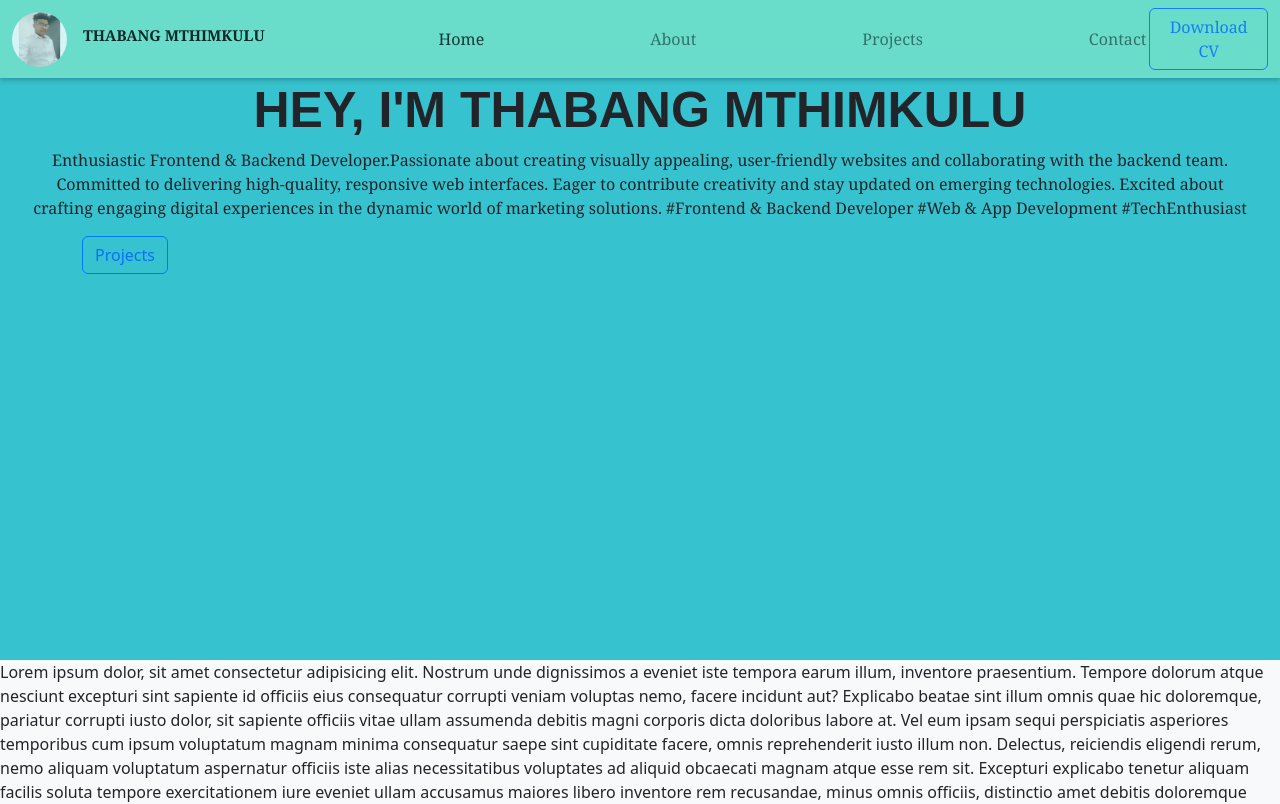
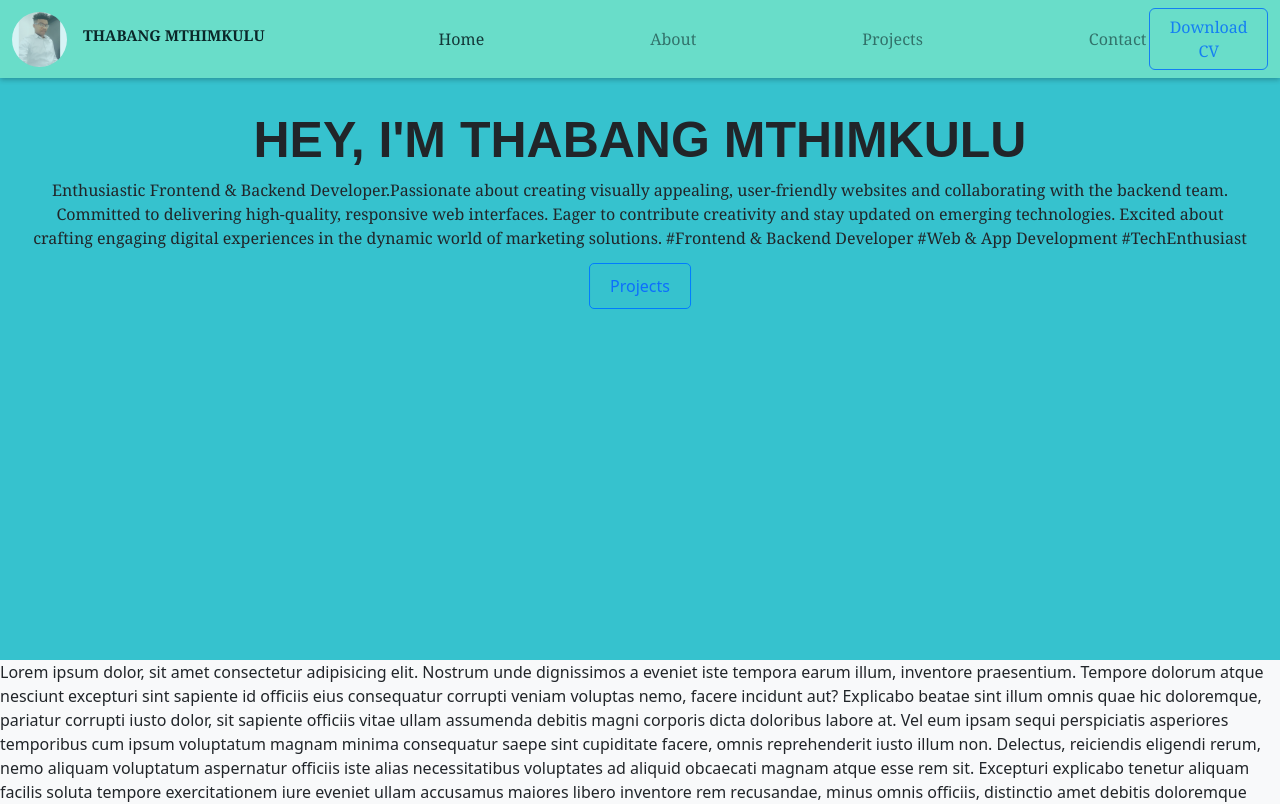
Before and after one commit to mthimkulu23/Angular-Portfolio, an Angular app: page / in a window 1280 px wide. Shown: the top 804 px of the page. Built offline with nearby package versions, Linux system fonts and the light colour scheme.

Commit message:
button style it to be on center

```diff
--- a/src/app/scroll-feature/scroll-feature.component.scss
+++ b/src/app/scroll-feature/scroll-feature.component.scss
@@ -4,7 +4,7 @@
     font-family: Arial, Helvetica, sans-serif;
     font-weight: bold;
     font-size: 50px;
-    padding-top: 80px;
+    padding-top: 110px;
 
 }
 
@@ -25,7 +25,11 @@
 
 .btn {
     position: absolute;
+    left: 50%;
+    margin-top: 20px;
+    transform: translate(-50%, -50%);
     text-align: center;
     border: 1px solid #007BFF;
-
+    padding: 10px 20px; /* Optional: adjust padding */
+    border-radius: 5px; /* Optional: rounded corners */
 }
```
